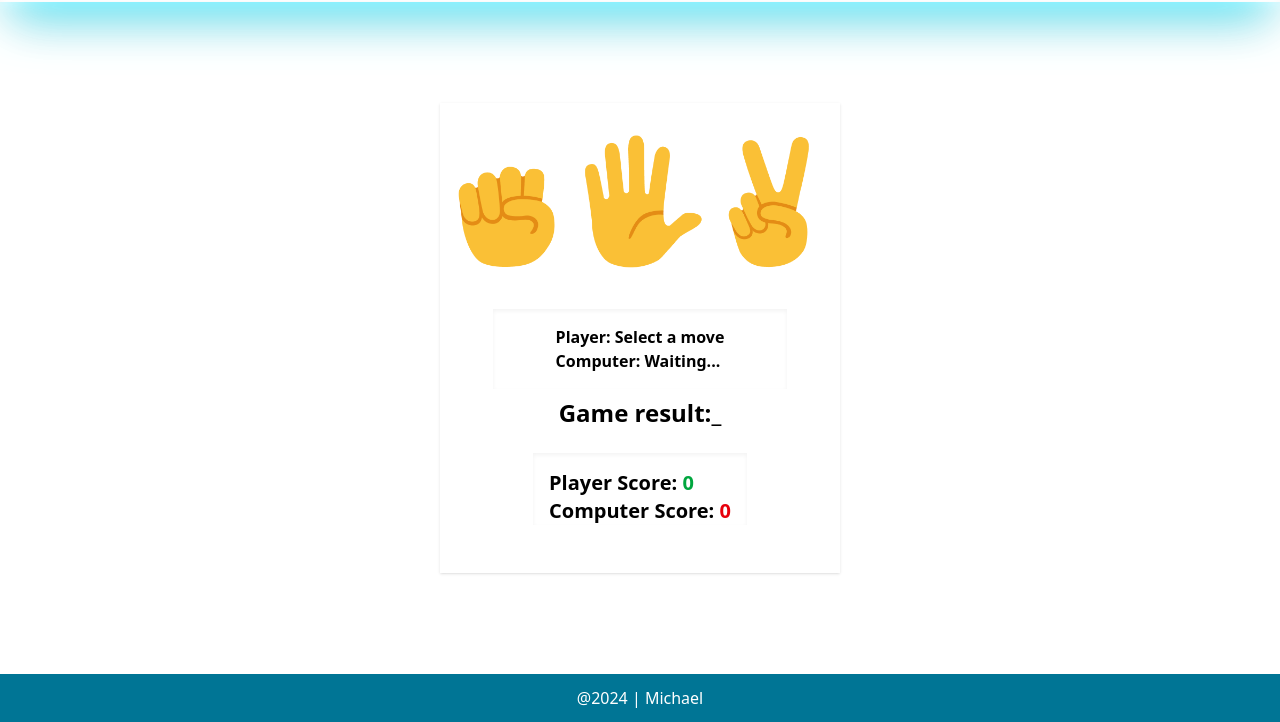
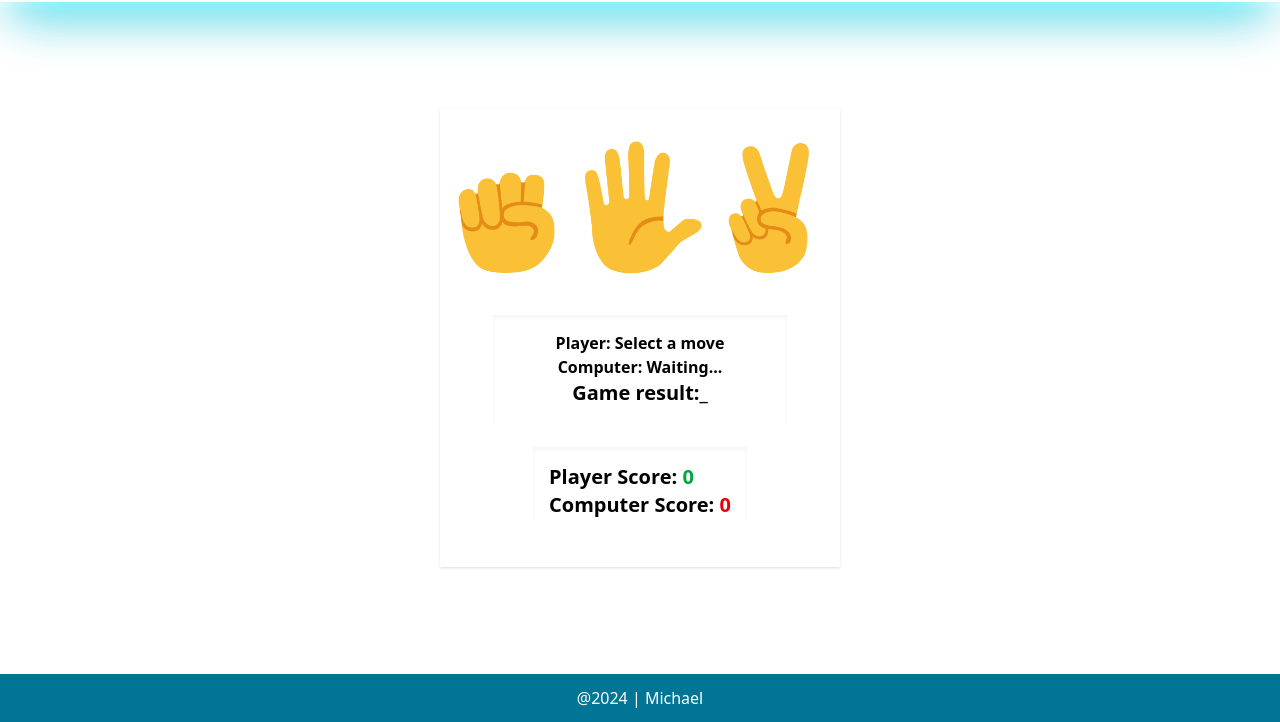
Before and after one commit to Michael5301/rock-paper-scissor, a website: page src/index.html in a window 1280 px wide. Shown: the part 78-800 px from the top of the page. Drawn offline with Linux system fonts and the light colour scheme; a web font is replaced by a local one.

Commit message:
css result display

```diff
--- a/src/index.html
+++ b/src/index.html
@@ -51,15 +51,15 @@
                 <div class="flex flex-col justify-center space-y-2 items-center p-4">
 
                     <!-- outcome -->
-                    <div class=" border-cyan-800 p-4 w-[80%] shadow-inner grid place-content-center">
+                    <div class=" border-cyan-800 p-4 w-[80%] shadow-inner grid text-center">
                         <div id="playerDisplay" class="font-semibold">
                             Player: Select a move
                         </div>
                         <div id="computerDisplay" class="font-semibold">
                             Computer: Waiting...
                         </div>
+                        <div id="resultsDisplay" class="font-semibold text-xl">Game result:_</div>
                     </div>
-                    <div id="resultsDisplay" class="font-semibold text-2xl">Game result:_</div>
 
                     <!-- scores -->
                     <div class="font-semibold pt-4 shadow-inner text-xl px-4 mt-4">
```
Also changed, not shown: src/output.css.
